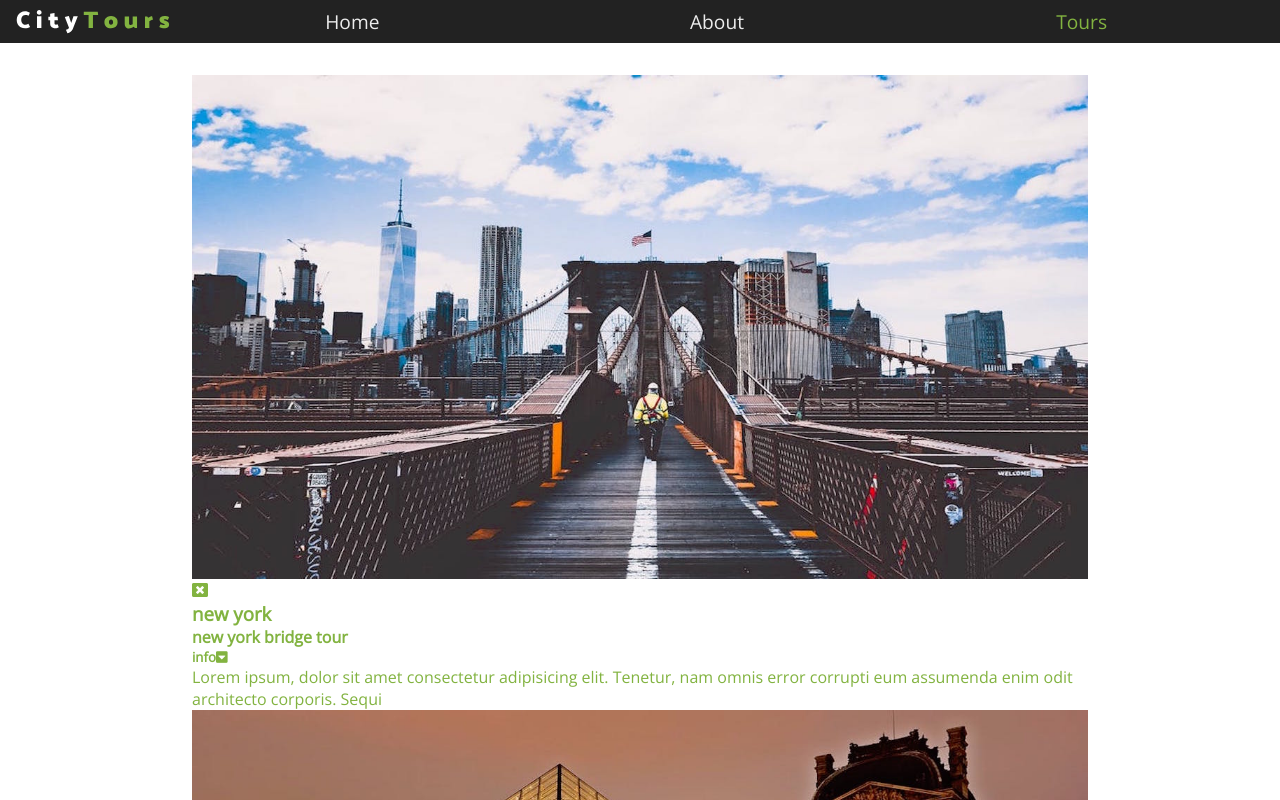
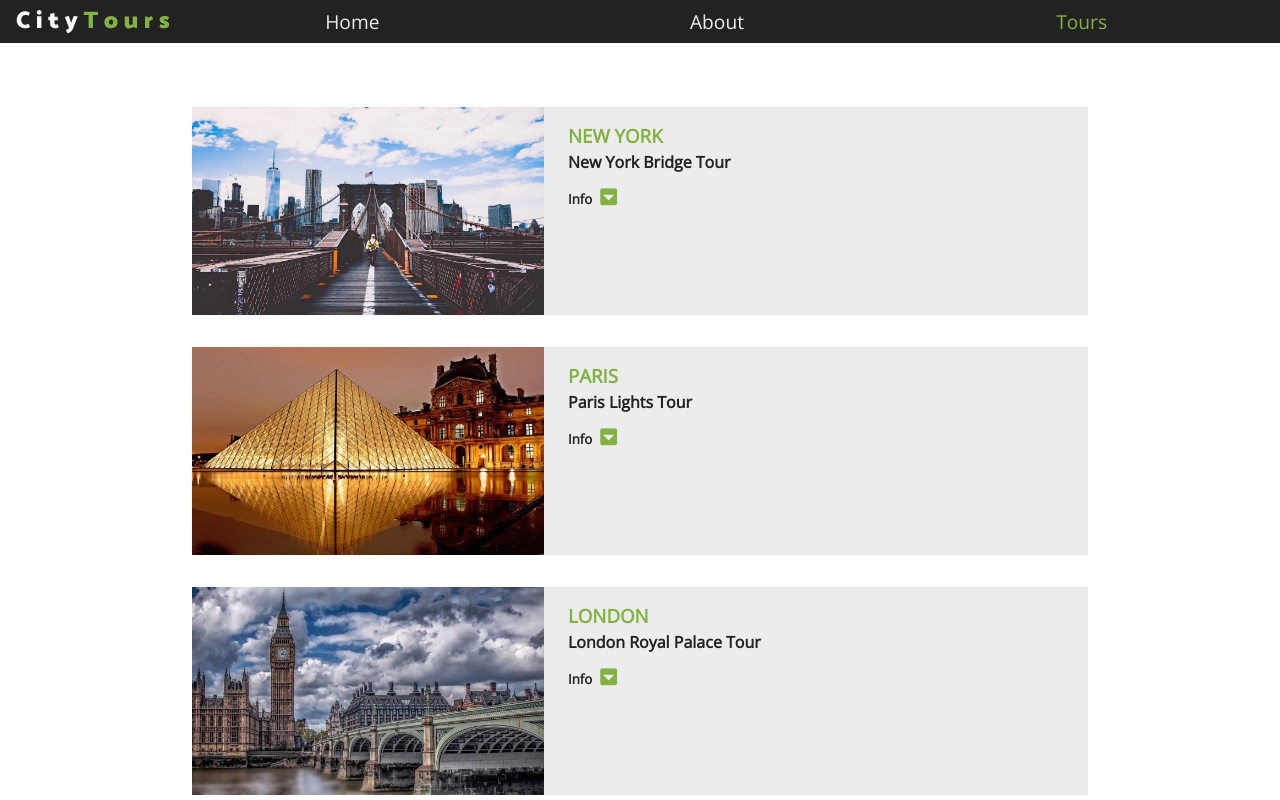
Before and after one commit to realstevelee/city-tours, a React (Create React App) app: page / in a window 1280 px wide. Shown: the top 800 px of the page. Built offline with nearby package versions, Linux system fonts and the light colour scheme.

Commit message:
styling and added tourinfo toggle feature

```diff
--- a/src/components/Tour/Tour.js
+++ b/src/components/Tour/Tour.js
@@ -2,6 +2,16 @@ import React, { Component } from 'react'
 import './tour.scss'
 
 export default class Tour extends Component {
+    state = {
+        showInfo: false
+    }
+
+    handleInfo = () => {
+        this.setState({
+            showInfo: !this.state.showInfo
+        })
+    }
+
     render() {
         const { id, city, img, name, info } = this.props.tour;
         const { removeTOur } = this.props;
@@ -20,11 +30,11 @@ export default class Tour extends Component {
                     <h3>{city}</h3>
                     <h4>{name}</h4>
                     <h5>info
-                        <span>
+                        <span onClick={this.handleInfo}>
                             <i className="fas fa-caret-square-down"></i>
                         </span>
                     </h5>
-                    <p>{info}</p>
+                    {this.state.showInfo && <p>{info}</p>}
                 </div>
             </article>
         )
--- a/src/components/Tour/tour.scss
+++ b/src/components/Tour/tour.scss
@@ -1,9 +1,64 @@
 @import "../../index.scss";
 
 .tour {
+  background: $mainGrey;
+  margin: 2rem 0;
+
   img {
     width: 100%;
     display: block;
     min-height: 13rem;
   }
 }
+
+@media screen and (min-width: 768px) {
+  .tour {
+    display: grid;
+    grid-template-columns: 2fr 3fr;
+    grid-column-gap: 1rem;
+  }
+}
+
+.img-container {
+  position: relative;
+}
+
+.close-btn {
+  position: absolute;
+  display: block;
+  top: 5%;
+  right: 5%;
+  color: $mainGreen;
+  font-size: 1.5rem;
+  cursor: pointer;
+  transition: $mainTransition;
+  opacity: 0;
+}
+
+.img-container:hover .close-btn {
+  opacity: 1;
+}
+
+.tour-info {
+  padding: 1rem 0.5rem;
+
+  h3 {
+    text-transform: uppercase;
+    color: $mainGreen;
+  }
+
+  h4 {
+    text-transform: capitalize;
+    margin: 0.2rem 0 0.6rem 0;
+  }
+
+  h5 {
+    text-transform: capitalize;
+    span {
+      color: $mainGreen;
+      margin: 0.5rem;
+      font-size: 1.2rem;
+      cursor: pointer;
+    }
+  }
+}
--- a/src/index.scss
+++ b/src/index.scss
@@ -8,11 +8,12 @@ $mainBlack: #222;
 $mainGreen: #82b340;
 $mainWhite: #fff;
 $mainGrey: #ececec;
+$mainTransition: all 0.3s linear;
 
 body {
   font-family: "Open Sans", sans-serif;
   background-color: $mainWhite;
-  color: $mainGreen;
+  color: $mainBlack;
 }
 
 code {
```
